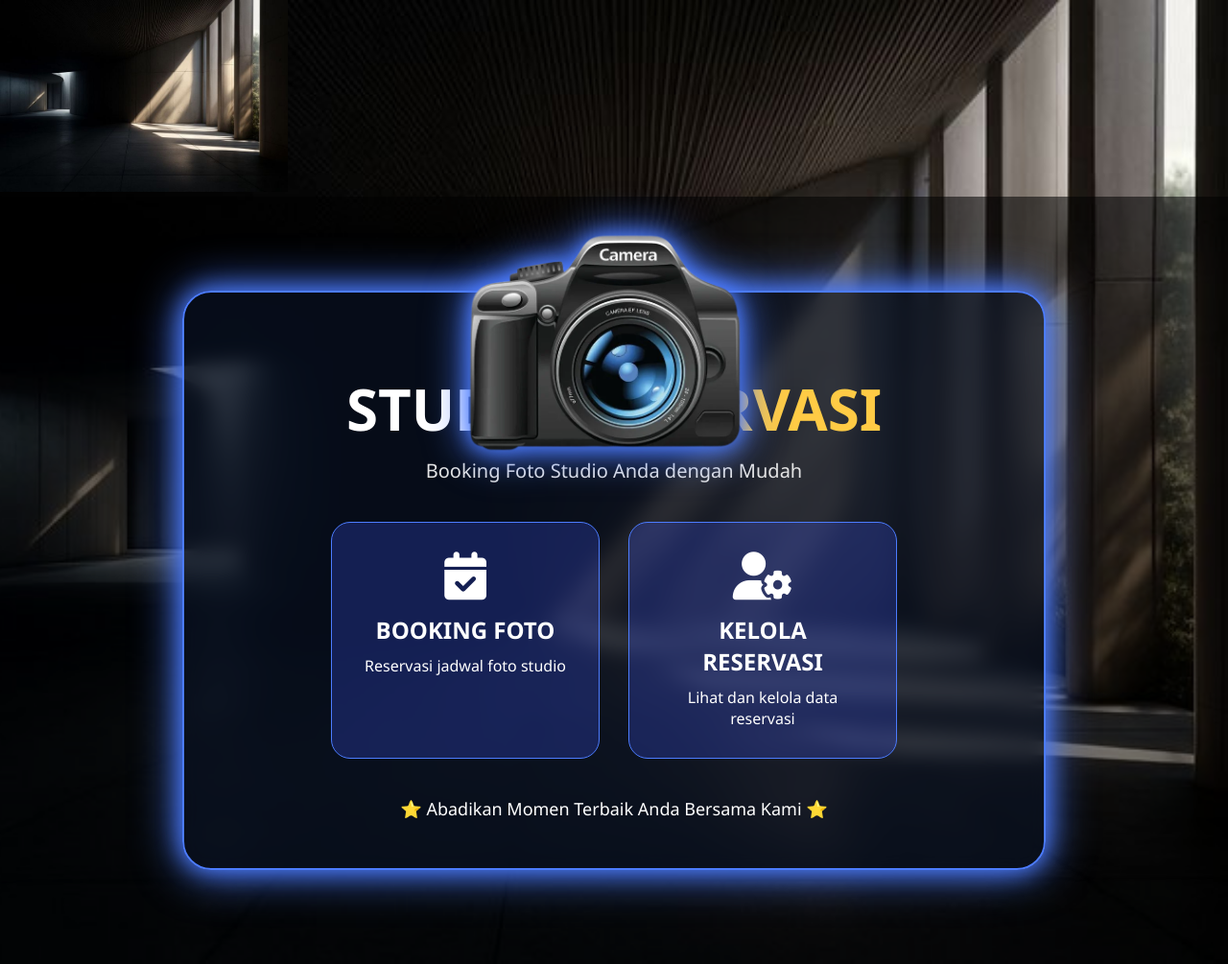
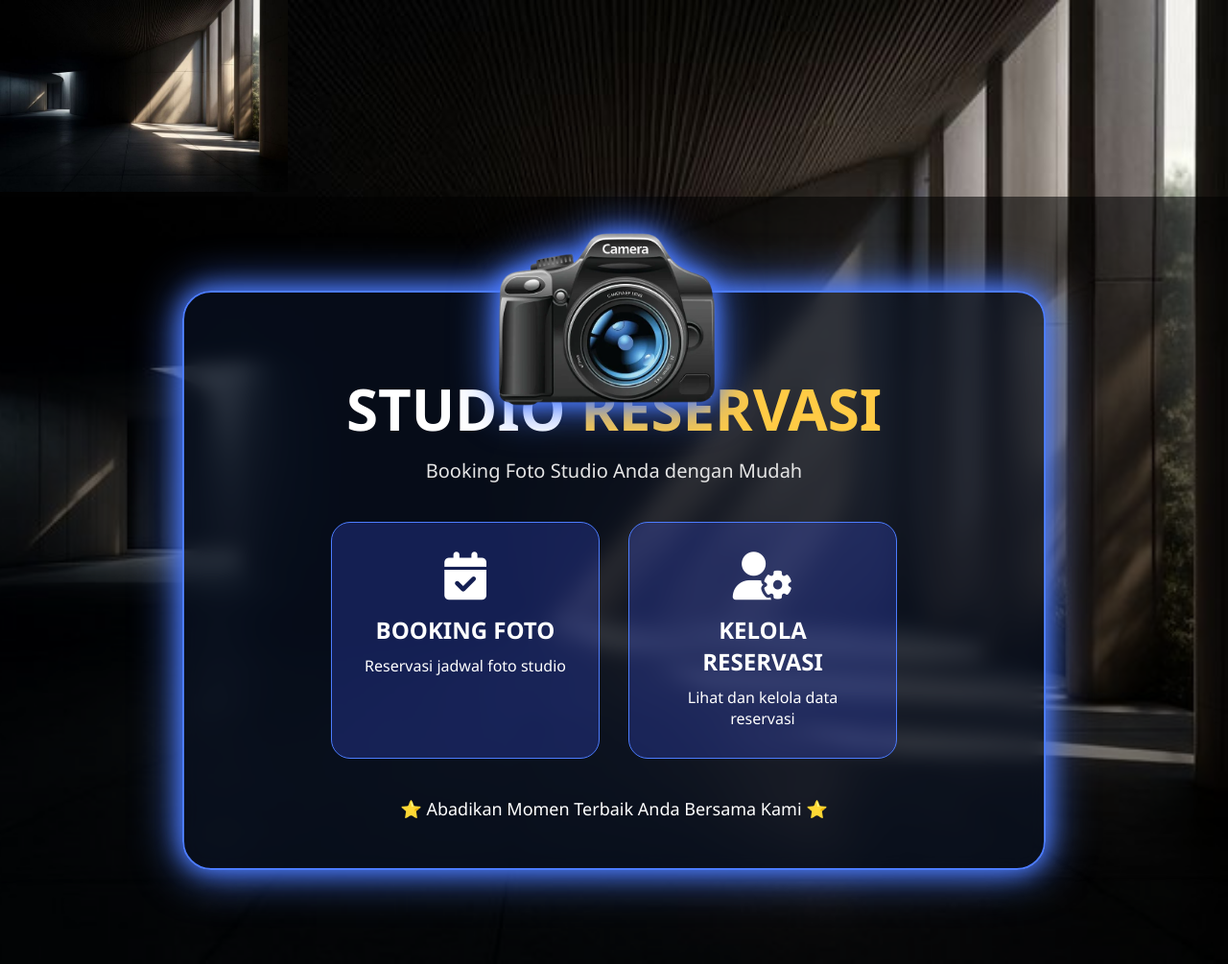
Before and after one commit to 230601110036-del/flask_database, a Flask app: page / in a window 1280 px wide. Shown: the whole page at 96% size. Run offline with Flask 3, Linux system fonts and the light colour scheme.

Commit message:
Update tampilan dan fitur aplikasi

```diff
--- a/static/css/style.css
+++ b/static/css/style.css
@@ -76,7 +76,7 @@ body{
 
 .camera-top img{
 
-    width:350px;
+    width:280px;
 
     filter:
     drop-shadow(0 0 10px #4c7cff)
```
